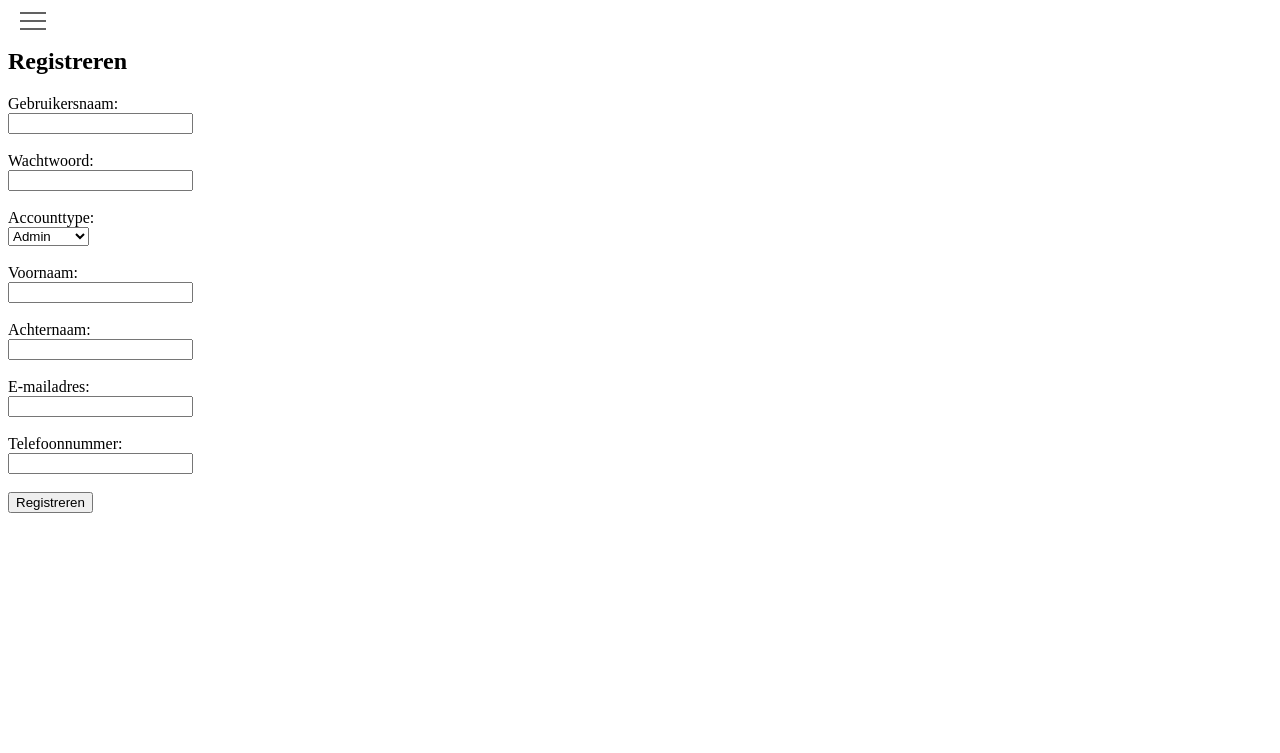
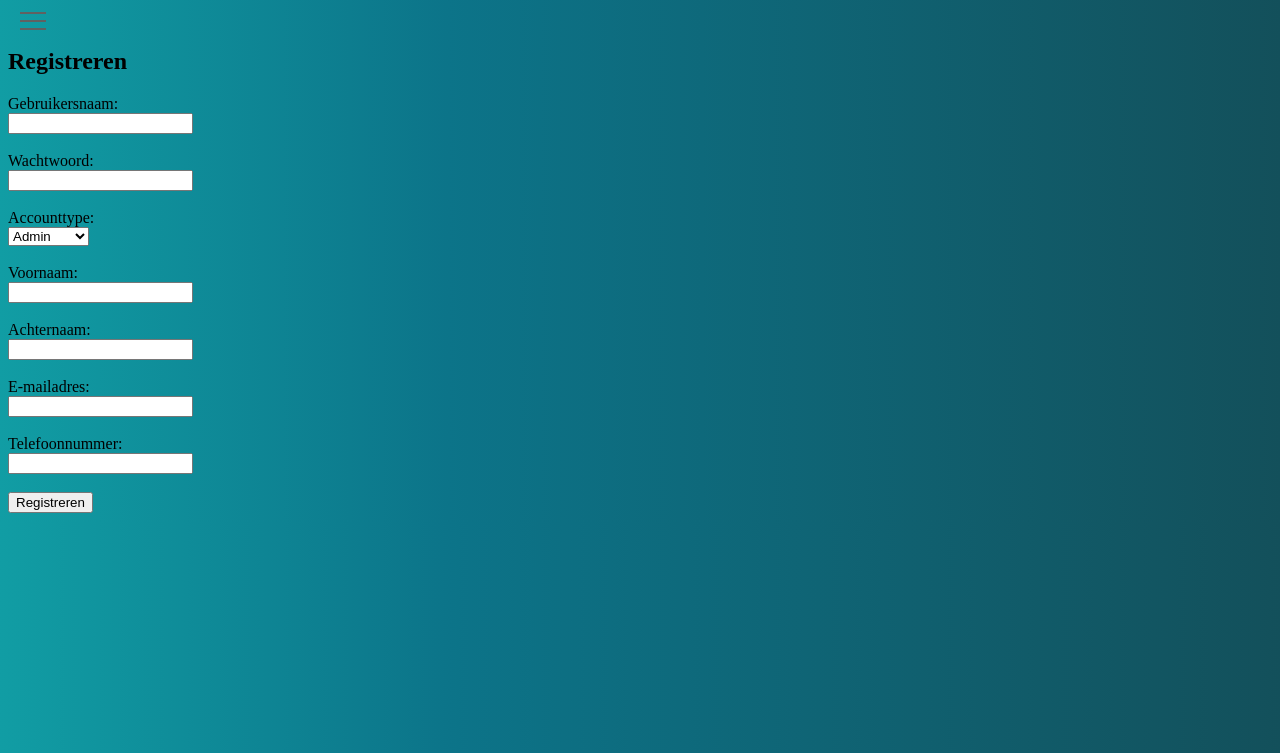
Before and after one commit to SjoerdGroenheide/KarelCode, a PHP site: page /regrister.php in a window 1280 px wide. Shown: the top 753 px of the page. Run offline with PHP 8.4, Linux system fonts and the light colour scheme.

Commit message:
Update style.css

```diff
--- a/style.css
+++ b/style.css
@@ -1,5 +1,6 @@
-#grad1 {
-    background-color: linear-gradient (to right, #119DA4, #0C7489, #13505B );
+body {
+    background: rgb(17,157,164);
+    background: linear-gradient(90deg, rgba(17,157,164,1) 0%, rgba(12,116,137,1) 35%, rgba(19,80,91,1) 100%);
 }
 #menu__toggle {
     opacity: 0;
```
